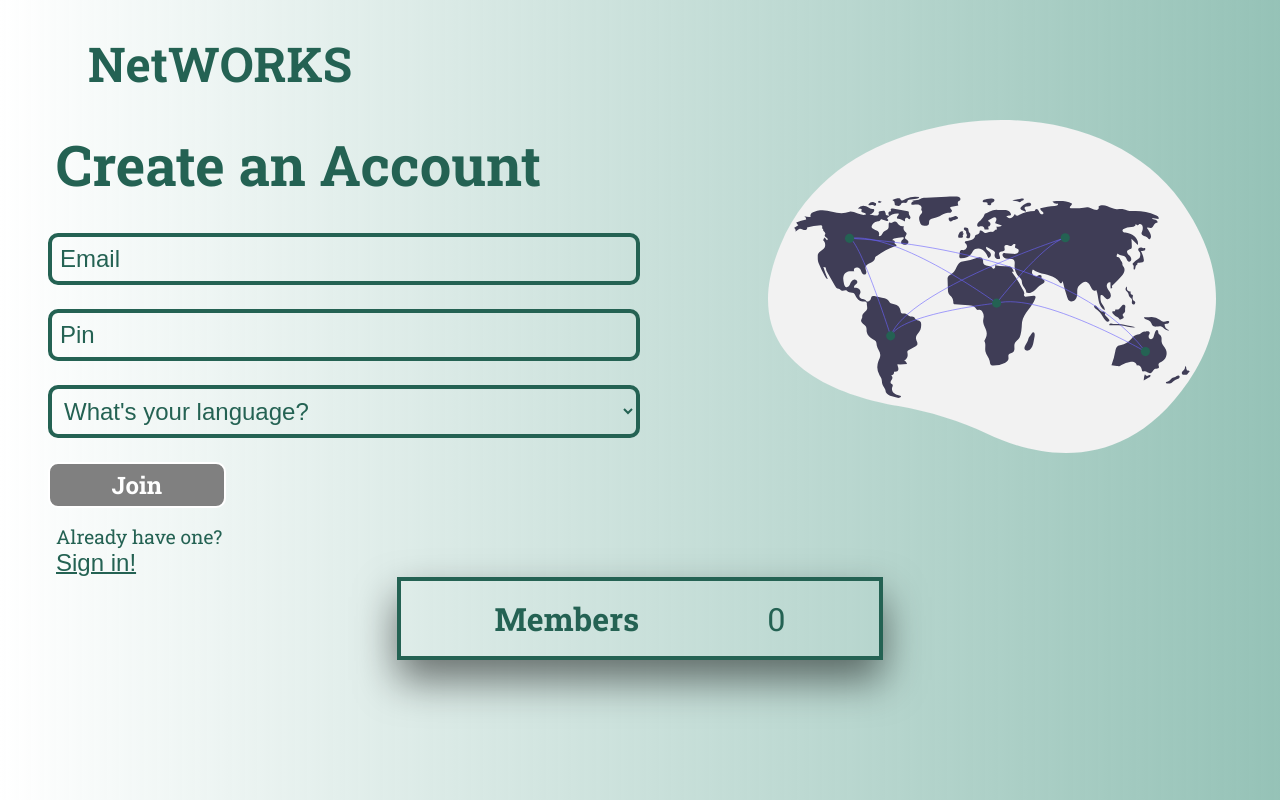
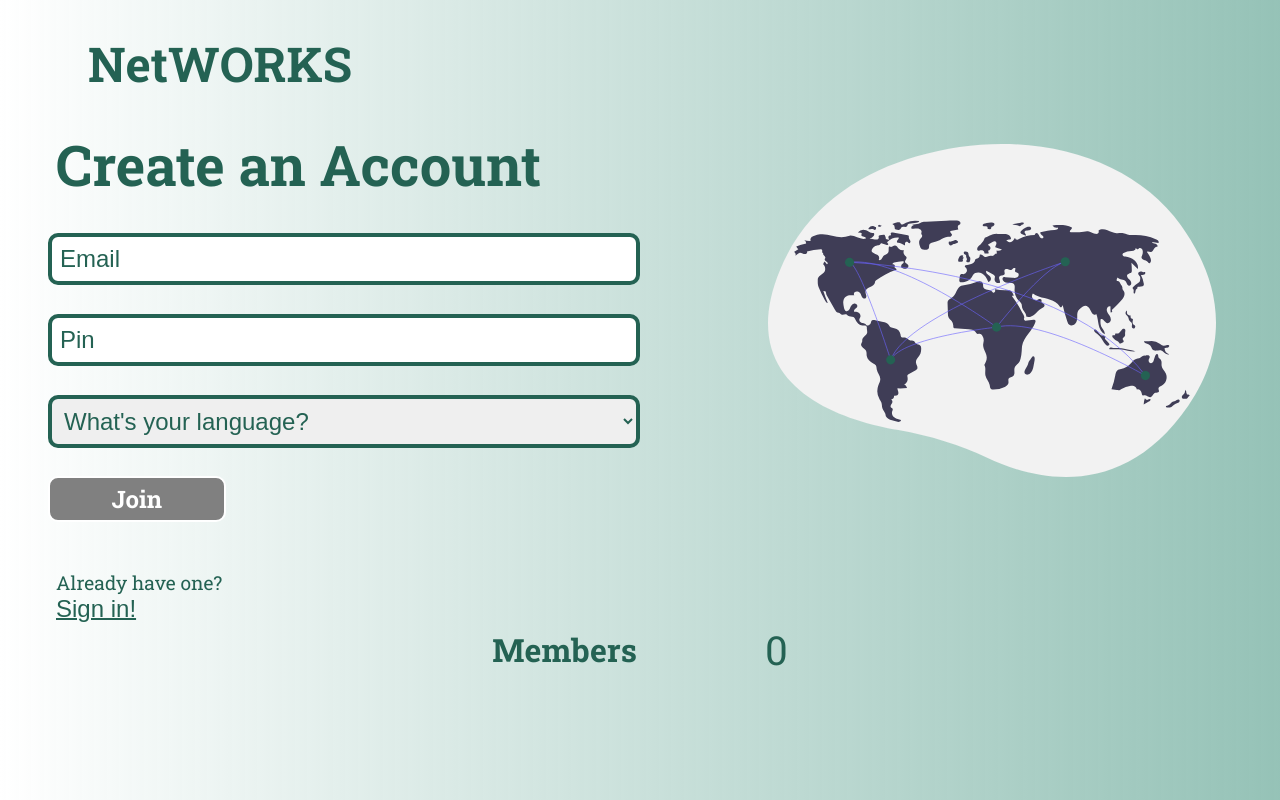
Before and after one commit to bradley-owens/networks, a React (Create React App) app: page / in a window 1280 px wide. Built offline with nearby package versions, Linux system fonts and the light colour scheme; a web font is replaced by a local one.

Commit message:
Adding nested properties as dependenciest to useEffect for validation of form

```diff
--- a/src/Components/CreateUser/CreateUserForm.js
+++ b/src/Components/CreateUser/CreateUserForm.js
@@ -6,13 +6,13 @@ const CreateUserForm = (props) => {
     if (action.type === "USER-INPUT") {
       return {
         value: action.val,
-        isValid: action.val.includes(".com") && action.val.length > 4,
+        isValid: action.val.includes(".com") && action.val.length > 16,
       };
     }
     if (action.type === "INPUT-BLUR") {
       return {
         value: state.value,
-        isValid: state.value.includes(".com") && state.value.length > 4,
+        isValid: state.value.includes(".com") && state.value.length > 16,
       };
     }
     return { value: "", isValid: false };
@@ -70,21 +70,12 @@ const CreateUserForm = (props) => {
 
   const userNameHandler = (e) => {
     dispatchUsername({ type: "USER-INPUT", val: e.target.value });
-    setFormIsValid(
-      e.target.value.includes(".com") &&
-        pinState.isValid &&
-        languageState.isValid
-    );
   };
   const userPinHandler = (e) => {
     dispatchPin({ type: "USER-INPUT", val: e.target.value });
-    setFormIsValid(
-      e.target.value > 999 && usernameState.isValid && languageState.isValid
-    );
   };
   const userLanguageHandler = (e) => {
     dispatchLanguage({ type: "USER-INPUT", val: e.target.value });
-    setFormIsValid(e.target.value && pinState.isValid && usernameState.isValid);
   };
 
   const validateUsername = () => {
@@ -97,9 +88,12 @@ const CreateUserForm = (props) => {
     dispatchLanguage({ type: "INPUT-BLUR" });
   };
 
-  // useEffect(() => {
-  //   setFormIsValid(userNameValid && userPinValid && userLanguageValid);
-  // }, [userName, userPin, userLanguage]);
+  const { isValid: emailIsValid } = usernameState;
+  const { isValid: pinIsValid } = pinState;
+  const { isValid: languageIsValid } = languageState;
+  useEffect(() => {
+    setFormIsValid(emailIsValid && pinIsValid && languageIsValid);
+  }, [emailIsValid, pinIsValid, languageIsValid]);
 
   const user = class {
     //making password a private field (instance)
@@ -114,21 +108,15 @@ const CreateUserForm = (props) => {
   const submitCreateUserForm = (e) => {
     e.preventDefault();
 
-    if (
-      usernameState.isValid === true &&
-      pinState.isValid === true &&
-      languageState.isValid === true
-    ) {
+    if (formIsValid) {
       let newUser = new user(
         usernameState.value,
         pinState.value,
         languageState.value
       );
+
       createdUsers.push(newUser);
-
       props.onLogin(createdUsers);
-    } else {
-      alert("Failed to create User! Try again!");
     }
   };
 
--- a/src/Components/CreateUser/CreateUserForm.module.css
+++ b/src/Components/CreateUser/CreateUserForm.module.css
@@ -1,15 +1,15 @@
 .form-container {
   display: flex;
   flex-direction: column;
-  gap: 1.5rem;
+  gap: 1.8rem;
   padding: 1rem;
+  margin-bottom: 2rem;
 }
 
 .input {
   width: 50%;
   text-align: left;
   font-size: 1.5rem;
-  background: none;
   border: 4px solid #246253;
   border-radius: 10px;
   padding: 0.5rem;
--- a/src/Components/CreateUser/CreateUserPage.module.css
+++ b/src/Components/CreateUser/CreateUserPage.module.css
@@ -52,6 +52,6 @@ body {
 .img {
   width: 28rem;
   position: absolute;
-  top: 15%;
+  top: 18%;
   left: 60%;
 }
--- a/src/Components/HomePage/HomePage.js
+++ b/src/Components/HomePage/HomePage.js
@@ -11,7 +11,7 @@ const HomePage = (props) => {
       </header>
 
       <div className={styles["home-main"]}>
-        <h1>{`Welcome back ${props.savedUser}!`}</h1>
+        <h1>Start Connecting!</h1>
       </div>
     </Fragment>
   );
--- a/src/Components/HomePage/HomePage.module.css
+++ b/src/Components/HomePage/HomePage.module.css
@@ -8,7 +8,7 @@
 }
 
 .header-title {
-  margin-left: 1rem;
+  margin-left: 2rem;
 }
 
 .home-main {
--- a/src/Components/HomePage/Navigation.module.css
+++ b/src/Components/HomePage/Navigation.module.css
@@ -8,6 +8,7 @@
 a {
   color: #246253;
   text-decoration: none;
+  font-weight: 800;
 }
 
 .logout {
@@ -18,4 +19,5 @@ a {
   border: 3px solid #246253;
   cursor: pointer;
   color: #246253;
+  margin-right: 2rem;
 }
--- a/src/Components/MemberCounter/MemberCounter.module.css
+++ b/src/Components/MemberCounter/MemberCounter.module.css
@@ -2,17 +2,19 @@
   display: flex;
   gap: 8rem;
   justify-content: center;
+  align-items: center;
   margin: 0 auto;
   width: 40%;
-  border: 4px solid #246253;
-  padding: 1rem;
-  box-shadow: 0 20px 40px 0px rgba(0, 0, 0, 0.516);
+  /* border: 4px solid #246253;  */
+  /* padding: 1rem; */
+  /* border-radius: 20px; */
+  /* box-shadow: 0 20px 40px 0px rgba(0, 0, 0, 0.3); */
 }
 
 .members-number {
-  font-size: 2rem;
+  font-size: 2.5rem;
 }
 
 .my-users {
-  font-size: 1.5rem;
+  font-size: 2rem;
 }
```
